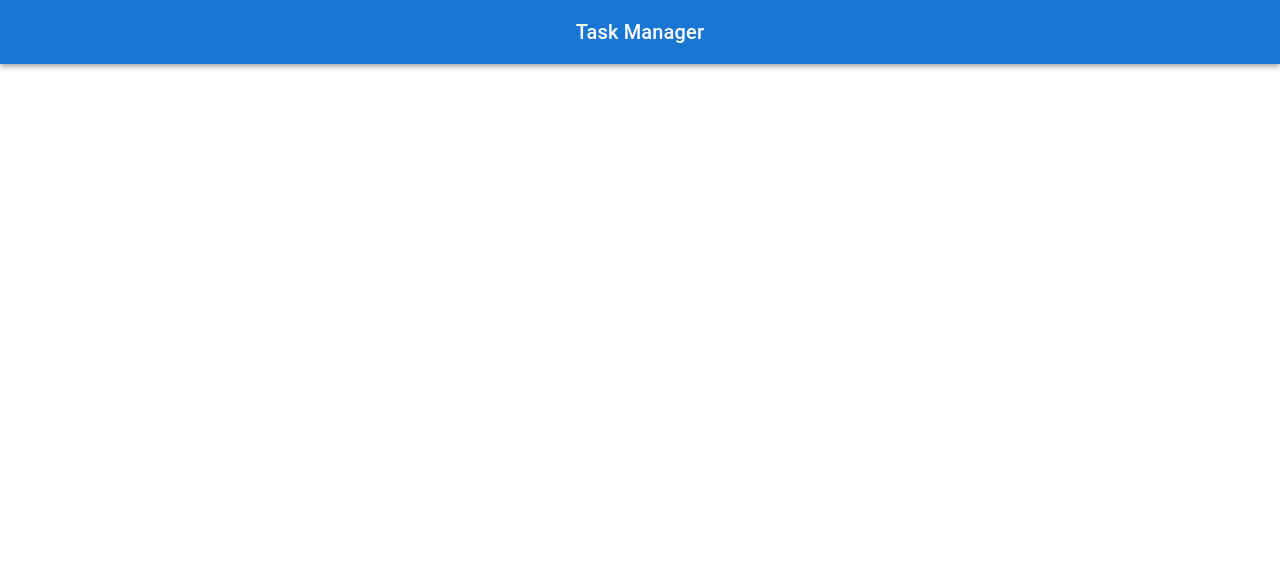
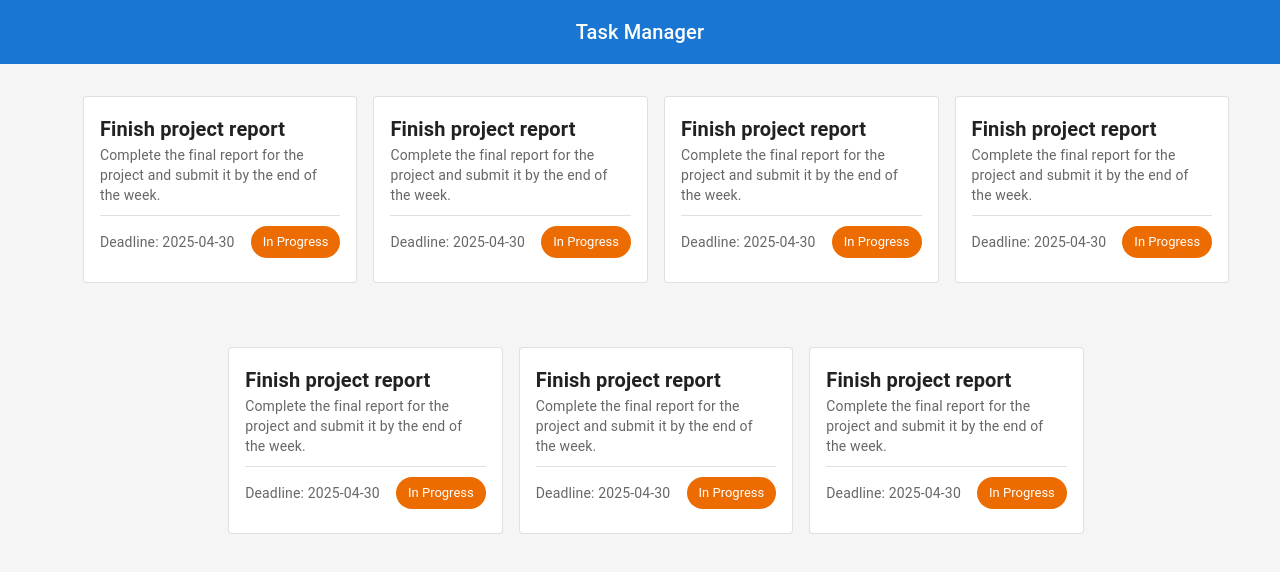
Before and after one commit to Brykl/Tasks-Manager, a React (Vite) app: page / in a window 1280 px wide. Shown: the top 572 px of the page. Built offline with nearby package versions, Linux system fonts and the light colour scheme.

Commit message:
created a card template

```diff
--- a/src/components/AppBar.jsx
+++ b/src/components/AppBar.jsx
@@ -8,7 +8,10 @@ import Button from "@mui/material/Button";
 export default function DefaultAppBar() {
   return (
     <Box sx={{ flexGrow: 1 }}>
-      <AppBar position="static">
+      <AppBar
+        position="static"
+        sx={{ backgroundColor: "#1976d2", height: "100%" }}
+      >
         <Toolbar sx={{ display: "flex", justifyContent: "center" }}>
           <Typography variant="h6" component="div">
             Task Manager
--- /dev/null
+++ b/src/components/Task.jsx
@@ -0,0 +1,53 @@
+import * as React from "react";
+import {
+  Box,
+  Typography,
+  Card,
+  CardContent,
+  Chip,
+  Divider,
+} from "@mui/material";
+
+function Task({ task }) {
+  return (
+    <Box sx={{ width: "100%", padding: 2 }}>
+      <Card variant="outlined" sx={{ marginBottom: 2 }}>
+        <CardContent>
+          <Typography variant="h6" component="div" sx={{ fontWeight: "bold" }}>
+            {task.title}
+          </Typography>
+          <Typography variant="body2" color="textSecondary">
+            {task.description}
+          </Typography>
+
+          <Divider sx={{ margin: "10px 0" }} />
+
+          <Box
+            sx={{
+              display: "flex",
+              justifyContent: "space-between",
+              alignItems: "center",
+            }}
+          >
+            <Typography variant="body2" color="textSecondary">
+              Deadline: {task.deadline}
+            </Typography>
+
+            <Chip
+              label={task.status}
+              color={
+                task.status === "Completed"
+                  ? "success"
+                  : task.status === "In Progress"
+                  ? "warning"
+                  : "default"
+              }
+            />
+          </Box>
+        </CardContent>
+      </Card>
+    </Box>
+  );
+}
+
+export default Task;
--- a/src/pages/mainPage.jsx
+++ b/src/pages/mainPage.jsx
@@ -1,14 +1,48 @@
 import { Box } from "@mui/material";
 import DefaultAppBar from "../components/AppBar";
+import Task from "../components/Task";
 
 function MainPage() {
+  const task = {
+    title: "Finish project report",
+    description:
+      "Complete the final report for the project and submit it by the end of the week.",
+    deadline: "2025-04-30",
+    status: "In Progress",
+  };
+
   return (
-    <>
-      <Box sx={{ height: "10vh", width: "100vw" }}>
+    <Box sx={{ display: "flex", flexDirection: "column", height: "100vh" }}>
+      <Box sx={{ flexShrink: 0 }}>
         <DefaultAppBar />
       </Box>
-      <Box sx={{ height: "90vh", width: "100vw" }}></Box>
-    </>
+      <Box
+        sx={{
+          flexGrow: 1,
+          backgroundColor: "#f5f5f5",
+          padding: 2,
+          overflowY: "auto",
+        }}
+      >
+        <Box
+          sx={{
+            display: "flex",
+            flexWrap: "wrap",
+            gap: 2,
+            justifyContent: "center",
+          }}
+        >
+          {[...Array(7)].map((_, index) => (
+            <Box
+              sx={{ width: { xs: "100%", sm: "48%", md: "30%", lg: "22%" } }}
+              key={index}
+            >
+              <Task task={task} />
+            </Box>
+          ))}
+        </Box>
+      </Box>
+    </Box>
   );
 }
 
```
